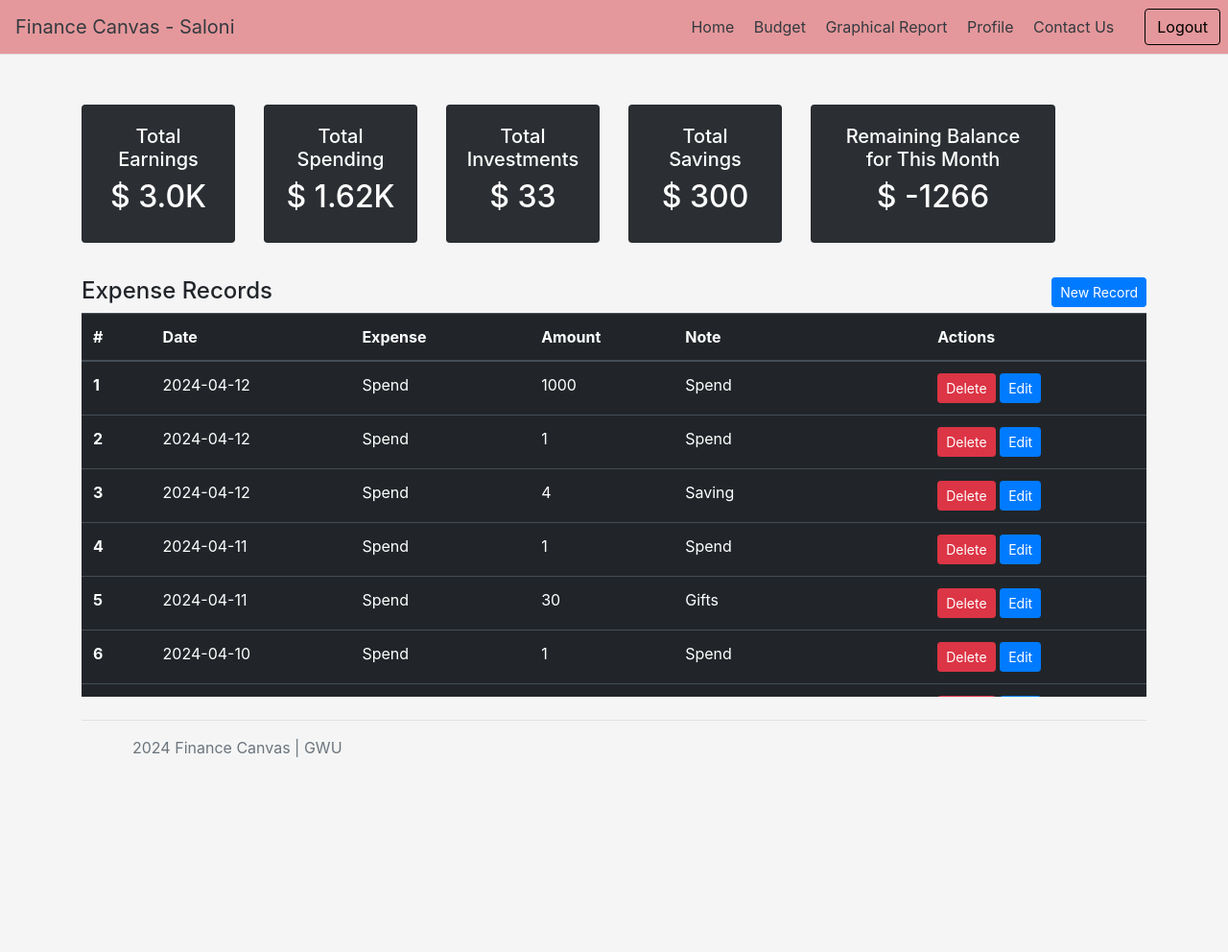
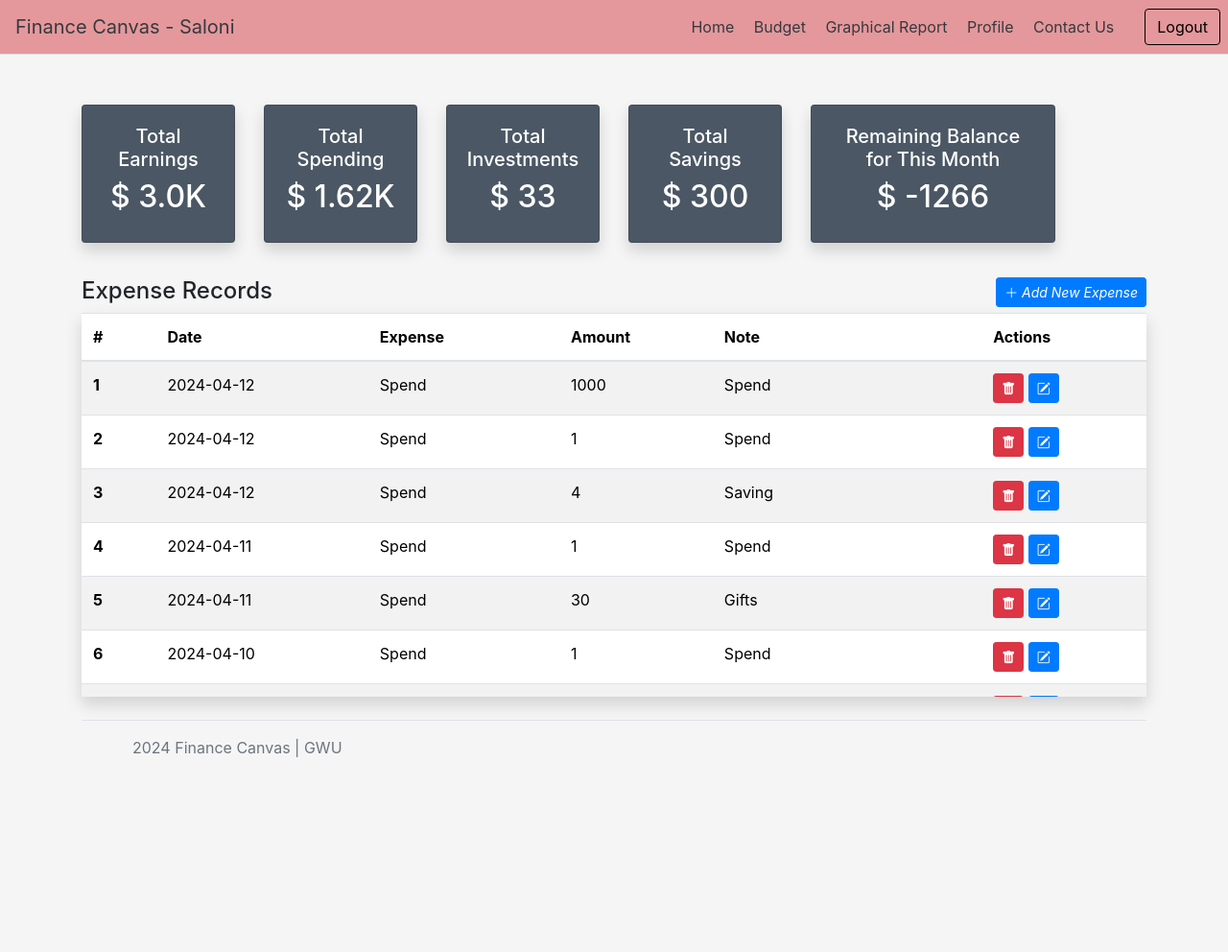
Before and after one commit to OOD-CSCI-6234/Finance-Canvas, a Flask app: page /home in a window 1280 px wide. Shown: the top 992 px of the page at 96% size. Run offline with Flask 2, Linux system fonts and the light colour scheme; a user stored in the database is signed in; data comes from the database, SQL or seed files in the repository; some libraries are stand-ins or nearby versions.

Commit message:
Updated templates

```diff
--- a/templates/contact.html
+++ b/templates/contact.html
@@ -27,7 +27,7 @@
     </div>
 
      <div class="container ">
-         <section class="contact-sec sec-pad">
+         <section class="contact-sec sec-pad shadow">
           <div class="container">
             <div class="row">
               <div class="col-md-12">
--- a/templates/home.html
+++ b/templates/home.html
@@ -11,6 +11,7 @@
         <link rel="stylesheet" href="https://cdn.jsdelivr.net/npm/bootstrap@4.3.1/dist/css/bootstrap.min.css" integrity="sha384-ggOyR0iXCbMQv3Xipma34MD+dH/1fQ784/j6cY/iJTQUOhcWr7x9JvoRxT2MZw1T" crossorigin="anonymous">
         <!-- Google Icons -->
         <link href="https://fonts.googleapis.com/icon?family=Material+Icons" rel="stylesheet" />
+        <link rel="stylesheet" href="https://cdn.jsdelivr.net/npm/bootstrap-icons@1.11.3/font/bootstrap-icons.min.css">
 
         <title>Finance Canvas - Home</title>
     </head>
@@ -43,7 +44,7 @@
         <!-- Tiles row-->
          <div class="row my-2 " style="padding-top: 40px;">
              <div class="col-md-2">
-                 <div class="card my-1" style="background-color: #2b2f33;">
+                 <div class="card my-1 shadow" style="background-color: #4b5764;">
                      <div class="card-body ">
                          <h5 class="text-center" style="color: #FFFFFF;">Total Earnings</h5>
                          <h2 class="text-center" style="color: #FFFFFF;">$ {{ earning }}</h2>
@@ -51,7 +52,7 @@
                  </div>
              </div>
              <div class="col-md-2">
-                 <div class="card my-1" style="background-color: #2b2f33">
+                 <div class="card my-1 shadow" style="background-color: #4b5764;">
                      <div class="card-body ">
                          <h5 class="text-center" style="color: #FFFFFF;">Total Spending</h5>
                          <h2 class="text-center" style="color: #FFFFFF;">$ {{ spend }}</h2>
@@ -59,7 +60,7 @@
                  </div>
              </div>
              <div class="col-md-2">
-                 <div class="card my-1" style="background-color: #2b2f33;">
+                 <div class="card my-1 shadow" style="background-color: #4b5764;">
                      <div class="card-body ">
                          <h5 class="text-center" style="color: #FFFFFF;">Total Investments</h5>
                          <h2 class="text-center" style="color: #FFFFFF;">$ {{ invest }}</h2>
@@ -67,7 +68,7 @@
                  </div>
              </div>
              <div class="col-md-2">
-                 <div class="card my-1" style="background-color: #2b2f33;">
+                 <div class="card my-1 shadow" style="background-color: #4b5764;">
                      <div class="card-body ">
                          <h5 class="text-center" style="color: #FFFFFF;">Total Savings</h5>
                          <h2 class="text-center" style="color: #FFFFFF;">$ {{ saving }}</h2>
@@ -75,7 +76,7 @@
                  </div>
              </div>
              <div class="col-md-3">
-                <div class="card my-1" style="background-color: #2b2f33;">
+                <div class="card my-1 shadow"  style="background-color: #4b5764;">
                     <div class="card-body ">
                         <h5 class="text-center" style="color: #FFFFFF;">Remaining Balance for This Month</h5>
                         <h2 class="text-center" style="color: #FFFFFF;">$ {{ remaining_balance }}</h2>
@@ -91,10 +92,10 @@
              <div class="col">
                  <div class="row">
                      <div class="col-md-4">
-                         <h4>Expense Records</h4>
+                        <h4>Expense Records</h4>
                      </div>
                      <div class="col-md-8 text-right">
-                        <button type="button" data-toggle="modal" data-target="#add_record" class="btn btn-primary btn-sm">New Record</button>
+                        <button type="button" data-toggle="modal" data-target="#add_record" class="btn btn-primary btn-sm"><i class="bi bi-plus-lg"> Add New Expense</i></button>
                      </div>
 
                      <!-- Add new record modal-->
@@ -102,8 +103,8 @@
                             aria-hidden="true" data-mdb-backdrop="true" data-mdb-keyboard="true">
                         <div class="modal-dialog" style="width: 400px;">
                             <div class="modal-content text-center">
-                                <div class="modal-header h5 text-white justify-content-center" style="background-color: #e5989b !important;">
-                                    Add New  Expense Record
+                                <div class="modal-header h5 text-dark justify-content-center" style="background-color: #e5989b !important;">
+                                    Add New Expense Record
                                 </div>
                                 <div class="modal-body px-5">
                                     <form class="form" method="post" action="/home/add_expense" >
@@ -115,7 +116,7 @@
                                             <option value="Investment">Investment</option>
                                             <option value="Saving">Saving</option>
                                         </select>
-                                        <input type="number" class="form-control my-1" id="amount" name="amount" placeholder="Enter Amount" required>
+                                        <input type="number" class="form-control my-1" id="amount" name="amount" step="any" placeholder="Enter Amount" required>
                                         <select class="form-control my-1" name="notes" required>
                                             <option selected hidden value="None">Select...</option>
                                             <option value="Earning">Earning</option>
@@ -163,9 +164,9 @@
                  </div>
                  <div class="row">
                      <div class="col">
-                        <div class="table-container" style="max-height: 400px; overflow-y: auto;">
-                         <table class="table table-dark">
-                          <thead>
+                        <div class="table-container shadow " style="max-height: 400px; overflow-y: auto;">
+                         <table class="table table-striped table-hover ">
+                          <thead style="background-color: #e5989b;">
                             <tr>
                               <th scope="col">#</th>
                               <th scope="col">Date</th>
@@ -186,8 +187,8 @@
 							  <td>
 								<form method="post" action="/home/delete_expense">
 									<input type="hidden" name="expense_id" value="{{ row[0] }}">  <!-- Expense ID -->
-									<button type="submit" class="btn btn-danger btn-sm">Delete</button>
-                                    <button type="button" class="btn btn-primary btn-sm" onclick="openEditModal('{{ row[0] }}', '{{ row[2] }}', '{{ row[3] }}', '{{ row[4] }}', '{{ row[5] }}')">Edit</button>
+									<button type="submit" class="btn btn-danger btn-sm"><i class="bi bi-trash-fill"></i></button>
+                                    <button type="button" class="btn btn-primary btn-sm" onclick="openEditModal('{{ row[0] }}', '{{ row[2] }}', '{{ row[3] }}', '{{ row[4] }}', '{{ row[5] }}')"><i class="bi bi-pencil-square"></i></button>
 								</form>
                             </tr>
                           {% endfor %}
@@ -206,7 +207,7 @@
 
 					<div class="modal-content">
 
-						<div class="modal-header bg-primary text-white">
+						<div class="modal-header h5 text-dark justify-content-center" style="background-color: #e5989b !important;">
 
 						<h5 class="modal-title">Edit Expense Record</h5>
 
@@ -215,55 +216,28 @@
 					</div>
 
             <div class="modal-body">
-
                 <form method="post" action="/home/edit_expense">
-
                     <input type="hidden" id="edit_expense_id" name="expense_id">
-
-
-
                     <div class="mb-3">
-
                         <label for="edit_e_type" class="form-label">Expense Type</label>
-
                         <select class="form-control" id="edit_e_type" name="new_type" required>
-
                             <!-- Options for expense type -->
-
                             <option value="Earning">Earning</option>
-
                             <option value="Spend">Spend</option>
-
                             <option value="Investment">Investment</option>
-
                             <option value="Saving">Saving</option>
-
                             <!-- Add more options as needed -->
-
                         </select>
-
                     </div>
-
                     <div class="mb-3">
-
                         <label for="edit_e_amount" class="form-label">Amount</label>
-
-                        <input type="number" class="form-control" id="edit_e_amount" name="new_amount" required>
-
+                        <input type="number" class="form-control" id="edit_e_amount" step="any" name="new_amount" required>
                     </div>
-
-
-
                     <button type="submit" class="btn btn-primary">Save Changes</button>
-
 					</form>
-
 				</div>
-
 			</div>
-
 			</div>
-
 			</div>
              {% if df_size==0 %}
          <div>
@@ -322,7 +296,7 @@
    <script src='https://cdn.plot.ly/plotly-latest.min.js'></script> <!-- Plotly CDN -->
     </body>
 
-    <script type='text/javascript'>
+    <!-- <script type='text/javascript'>
       var graphs = {{bar | safe}};
       Plotly.plot('bar',graphs,{});
 
@@ -342,5 +316,5 @@
       Plotly.plot('pie44',pie_graph4,{});
       Plotly.plot('pie66',pie_graph6,{});
 
-    </script>
+    </script> -->
 </html>
--- a/templates/login.html
+++ b/templates/login.html
@@ -37,7 +37,7 @@
             </button>
         </div>
          {% endfor %}
-          <div class="card mt-50" style="margin-top: 110px;">
+          <div class="card mt-50 shadow" style="margin-top: 110px;">
             <div class="card-body">
                   <form class="form" method="post" action="/login_validation">
                     <label>Email</label><br>
@@ -63,7 +63,7 @@
                  aria-hidden="true" data-mdb-backdrop="true" data-mdb-keyboard="true">
                     <div class="modal-dialog" style="width: 300px;">
                     <div class="modal-content text-center">
-                        <div class="modal-header h5 text-white bg-primary justify-content-center">
+                        <div class="modal-header h5 text-dark justify-content-center" style="background-color: #e5989b !important;">
                             Password Reset
                         </div>
                         <div class="modal-body px-5">
@@ -85,7 +85,7 @@
                     </div>
                 </div>
               <p class="mt-2">Not a member? <a href="/register">Register</a></p>
-                <p class="mt-2">Any Query? <a href="/contact">Contact Us</a> </p>
+              <p class="mt-2">Any Query? <a href="/contact">Contact Us</a> </p>
             </div>
           </div>
         </div>
--- a/templates/register.html
+++ b/templates/register.html
@@ -41,7 +41,7 @@
 
 
 
-          <div class="card mt-50" style="margin-top: 110px;">
+          <div class="card mt-50 shadow" style="margin-top: 110px;">
             <div class="card-body">
               <form class="form" method="post" action="/registration">
                 <label>Name</label><br>
```
Also changed, not shown: templates/budget.html (+11 -10 lines).
